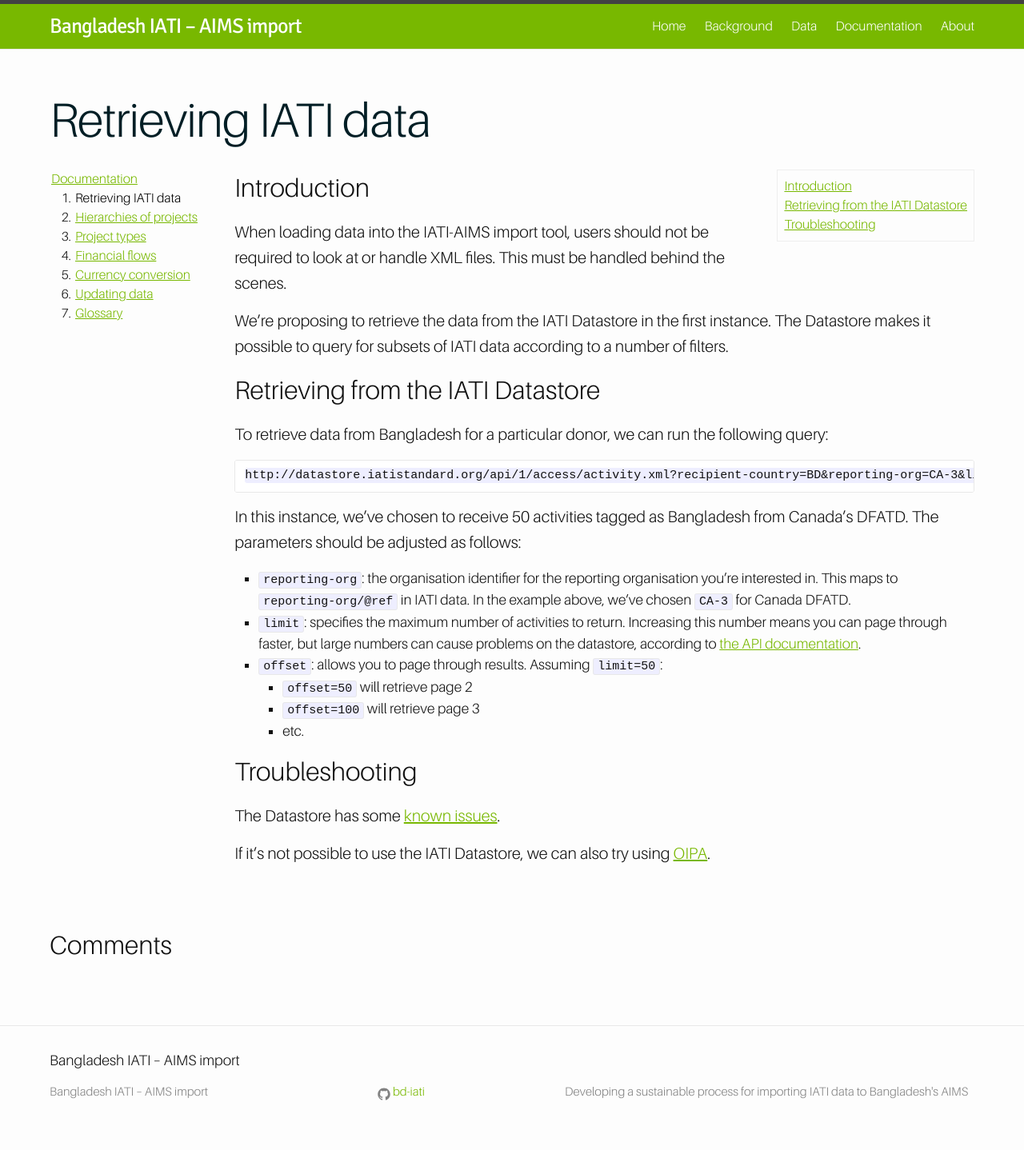
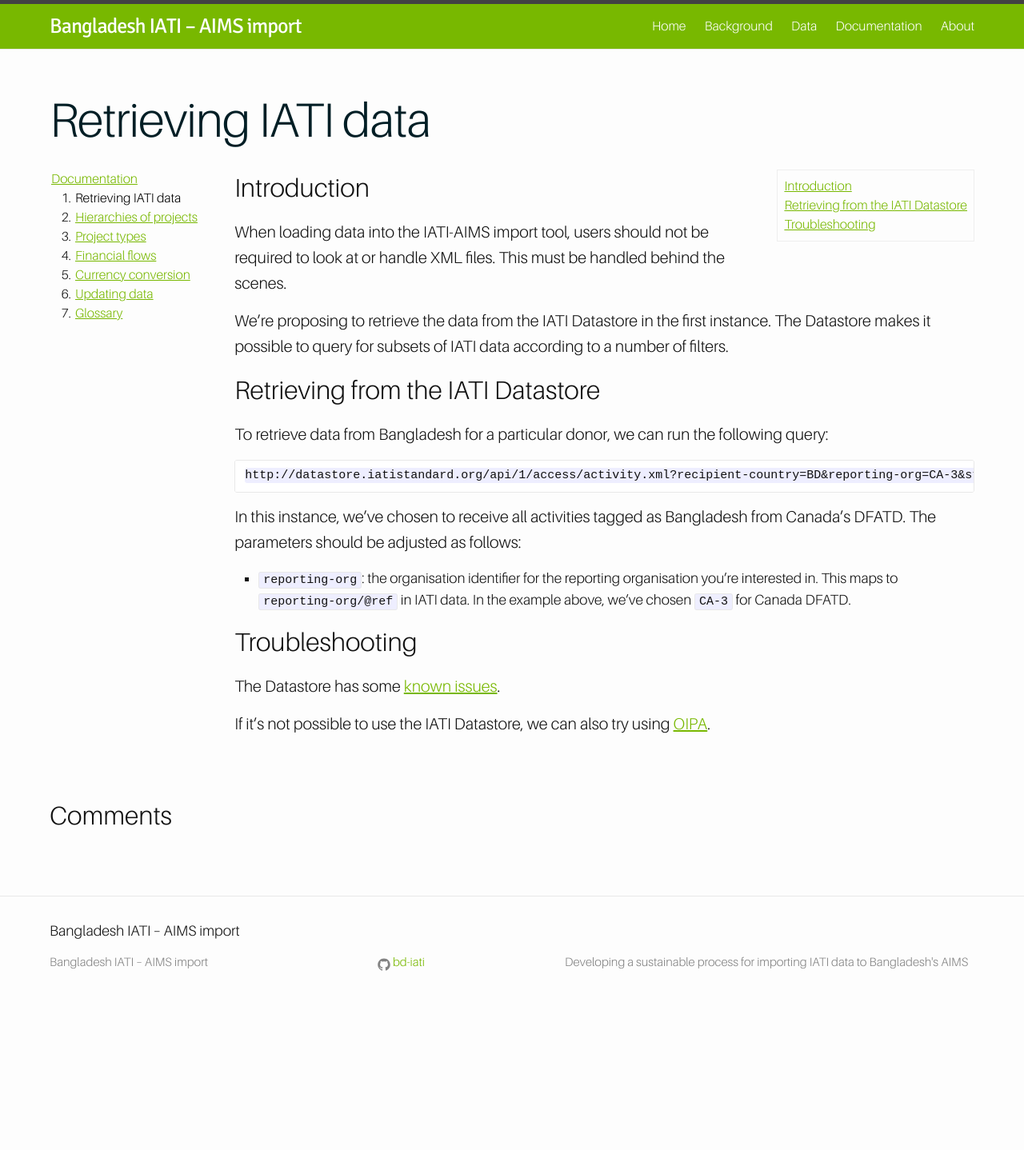
Before and after one commit to BD-IATI/bd-iati.github.io, a Jekyll site: the page built from _documentation/retrieving-data.md, in a window 1280 px wide. Shown: the whole page at 80% size. Built offline with Jekyll 4.4.1, drawn with Linux system fonts in a browser that asks for light colours; nearby versions of some CDN libraries; comment, search, counter and statistics services are not loaded; after the commit the page ends 1275 px from its top, so only the background shows below that.

Commit message:
Update data retrieval docs

```diff
--- a/_documentation/retrieving-data.md
+++ b/_documentation/retrieving-data.md
@@ -19,16 +19,11 @@
 
 To retrieve data from Bangladesh for a particular donor, we can run the following query:
 
-    http://datastore.iatistandard.org/api/1/access/activity.xml?recipient-country=BD&reporting-org=CA-3&limit=50&offset=0
+    http://datastore.iatistandard.org/api/1/access/activity.xml?recipient-country=BD&reporting-org=CA-3&stream=True
 
-In this instance, we've chosen to receive 50 activities tagged as Bangladesh from Canada's DFATD. The parameters should be adjusted as follows:
+In this instance, we've chosen to receive all activities tagged as Bangladesh from Canada's DFATD. The parameters should be adjusted as follows:
 
 * `reporting-org`: the organisation identifier for the reporting organisation you're interested in. This maps to `reporting-org/@ref` in IATI data. In the example above, we've chosen `CA-3` for Canada DFATD.
-* `limit`: specifies the maximum number of activities to return. Increasing this number means you can page through faster, but large numbers can cause problems on the datastore, according to [the API documentation](http://datastore.iatistandard.org/docs/api/).
-* `offset`: allows you to page through results. Assuming `limit=50`:
-  * `offset=50` will retrieve page 2
-  * `offset=100` will retrieve page 3
-  * etc.
 
 ## Troubleshooting
 
```
